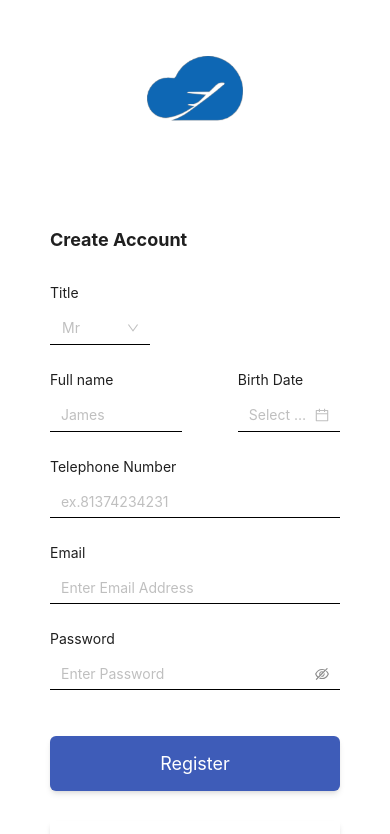
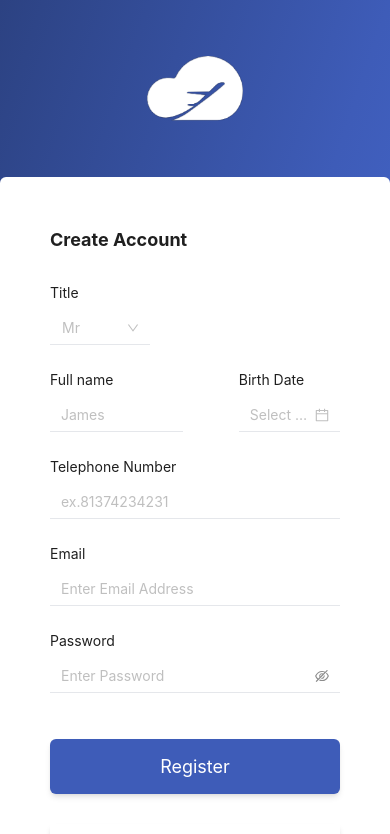
Before and after one commit to Travelwind-BA4/FE-Travelwind, a React (Create React App) app: page /register in a window 390 px wide. Shown: the top 834 px of the page. Built offline with nearby package versions, Linux system fonts and the light colour scheme; grey boxes are pictures that could not be loaded.

Commit message:
fix validation

```diff
--- a/src/assets/images/logo/index.js
+++ b/src/assets/images/logo/index.js
@@ -1,5 +1,6 @@
 import logo_blue from "./logo_blue.png";
 import logo_white from "./logo_white.png";
 import logo_mini from "./Travelwind-mini-blue.png";
+import logo_mini_white from "./Travelwind-white-mini.png"
 
-export { logo_blue, logo_white, logo_mini };
+export { logo_blue, logo_white, logo_mini, logo_mini_white };
--- a/src/components/Profil/ChangePass.jsx
+++ b/src/components/Profil/ChangePass.jsx
@@ -2,17 +2,10 @@ import { Form, Input } from 'antd';
 import React from 'react';
 import { useState } from 'react';
 import { VscKey } from 'react-icons/vsc';
-import usePass from '../../services/api/usePass';
+import useUsers from '../../services/api/useUsers';
 
 const ChangePass = () => {
-  const { changePass } = usePass();
-  const user = JSON.parse(localStorage.getItem('user'));
-  const fullName = user.fullName;
-  const email = user.email;
-  const telephone = user.telephone;
-  const birthDate = user.telephone;
-  const gender = user.gender;
-
+  const { ChangePassword } = useUsers();
   const onFinish = (values) => {
     console.log('Success:', values);
   };
@@ -20,11 +13,9 @@ const ChangePass = () => {
     console.log('Failed:', errorInfo);
   };
 
-  const handleChange = (values) => {
-    const password = values.password;
-    console.log("Data", password)
-    console.log(user);
-    changePass({ fullName, email, password, telephone, birthDate, gender })
+  const handleChange = (value) => {
+    // const password = value.password;
+    ChangePassword(value)
 
   }
   return (
--- a/src/pages/Loginpage.jsx
+++ b/src/pages/Loginpage.jsx
@@ -1,17 +1,19 @@
 import React from "react";
 import { logo_white, logo_mini } from "../assets/images/logo/index";
 import { useNavigate } from "react-router-dom";
-import { Form, Input } from "antd";
-import useAuth from "../services/api/useAuth";
+import { Form, Input, Alert } from "antd";
+import useUsers from "../services/api/useUsers";
 
 const Loginpage = () => {
+  <Alert message="Success Text" type="success" />
   const navigate = useNavigate();
-  const { postLogin } = useAuth();
+  const { postLogin } = useUsers();
 
   const Auth = (val) => {
     console.log(val)
     postLogin(val);
   }
+
 
   return (
     <div className=" sm:bg-gradient-to-br from-[#2c4282] via-[#3e5cb8] to-[#4a6fde]">
@@ -43,7 +45,10 @@ const Loginpage = () => {
                     required: true,
                     message: "Please input your Email!"
                   },
+                  { whitespace: true },
+                  { type: "email" }
                 ]}
+                hasFeedback
                 className="email-label text-[#59595b] text-[0.875rem] font-normal block border-b border-gray-400"
               >
                 <Input placeholder="Enter Email Address" bordered={false} />
@@ -57,7 +62,9 @@ const Loginpage = () => {
                     required: true,
                     message: "Please input your Password!"
                   },
+                  { min: 8 }
                 ]}
+                hasFeedback
                 className="email-label text-[#59595b] text-[0.875rem] font-normal block border-b border-gray-400"
               >
                 <Input.Password placeholder="Enter Password" bordered={false}/>
@@ -72,47 +79,6 @@ const Loginpage = () => {
                 <span className="text-[18px] leading-[25px] font-bold ml-1">Log in with Google</span>
               </button>
             </Form>
-            {/* <form className="login-form" onSubmit={Auth}>
-              <h1 className="mb-[30px] text-[18px] leading-[25px] font-bold">Login</h1>
-
-              <div className="email-form mb-[20px]">
-                <label className="email-label text-[#59595b] text-[0.875rem] font-normal block">Email</label>
-                <div className="email-control box-border clear-both text-base relative text-left">
-                  <input
-                    type="email"
-                    placeholder="james@gmail.com"
-                    value={email}
-                    onChange={(e) => setEmail(e.target.value)}
-                    className="pl-0 bg-transparent rounded-none border-b border-solid border-[#dedede] text-[#59595b] shadow-none h-[32px] text-[14px] leading-[20px] font-normal w-full max-w-full inline-flex items-center relative align-top active:outline-none focus:outline-none"
-                  />
-                </div>
-              </div>
-
-              <div className="password-form mb-[50px]">
-                <label className="password-label text-[#59595b] text-[0.875rem] font-normal block">Password</label>
-                <div className="password-control box-border clear-both text-base relative text-left">
-                  <input
-                    type={showPass ? "text" : "password"}
-                    placeholder="Password"
-                    value={password}
-                    onChange={(e) => setPasword(e.target.value)}
-                    className="pl-0 bg-transparent rounded-none border-b border-solid border-[#dedede] text-[#59595b] shadow-none h-[32px] text-[14px] leading-[20px] font-normal w-full max-w-full inline-flex items-center relative align-top active:outline-none focus:outline-none"
-                  />
-                  <div onClick={() => setShowPass(!showPass)} className="pointer-events-auto cursor-pointer right-0 h-[32px] text-[#dbdbdb] absolute top-0 w-[32px] z-[4] inline-flex items-center justify-center align-[-0.125em]">
-                    {showPass ? <FaRegEye /> : <FaRegEyeSlash />}
-                  </div>
-                </div>
-              </div>
-
-              <button type="submit" className="button-signup p-[15px_25px] text-[18px] leading-[25px] border-none rounded-md flex w-full bg-[#3e5cb8] text-white shadow-md mb-[20px] font-bold touch-manipulation transition-shadow duration-[0.25s] will-change-[box-shadow] relative cursor-pointer justify-center text-center whitespace-nowrap items-center align-top hover:shadow-none hover:bg-[#3855aa]">
-                <span className="text-[18px] leading-[25px] font-normal">Log In</span>
-              </button>
-
-              <button className="button-google p-[15px_25px] text-[18px] leading-[25px] border-none flex w-full shadow-md mt-[30px] font-bold touch-manipulation transition-shadow duration-[.25s] will-change-[box-shadow] relative text-[#9a9a9d] cursor-pointer justify-center text-center whitespace-nowrap bg-white items-center align-top hover:shadow-sm hover:text-[#59595b]">
-                <img src="https://cdn.airpaz.com/nuxt/8584e352a276fbbc255e780a7b081934.svg" alt="" className="icon-google w-[20px] mr-[5px] h-[1.5em] relative inline-flex items-center justify-center align-[-0.125em]" />
-                <span className="text-[18px] leading-[25px] font-bold ml-1">Log in with Google</span>
-              </button>
-            </form> */}
           </div>
           <div className="sm:bg-[#f7f7f7] border-b-0 border-r-0 border-l-0 p-[30px] rounded-b-md text-[#59595b] block text-center">
             <p className="text-[14px] leading-[20px] font-normal">
--- a/src/pages/Registerpage.jsx
+++ b/src/pages/Registerpage.jsx
@@ -1,8 +1,8 @@
 import React from "react";
-import { logo_white, logo_mini } from "../assets/images/logo/index";
-import { Select, DatePicker, Form, Input } from "antd";
+import { logo_white, logo_mini, logo_mini_white } from "../assets/images/logo/index";
+import { Select, DatePicker, Form, Input, message } from "antd";
 import { useNavigate } from "react-router-dom";
-import useAuth from "../services/api/useAuth";
+import useUsers from "../services/api/useUsers";
 
 const Registerpage = () => {
   const navigate = useNavigate();
@@ -17,7 +17,7 @@ const Registerpage = () => {
     },
   ];
 
-  const { postRegister } = useAuth();
+  const { postRegister } = useUsers();
 
   const handleRegister = async (value) => {
     postRegister(value);
@@ -25,11 +25,11 @@ const Registerpage = () => {
   }
 
   return (
-    <div className="sm:bg-gradient-to-br from-[#2c4282] via-[#3e5cb8] to-[#4a6fde]">
+    <div className="sm:bg-gradient-to-br from-[#2c4282] via-[#3e5cb8] to-[#4a6fde] bg-gradient-to-br from-[#2c4282] via-[#3e5cb8] to-[#4a6fde]">
       <div className="wrapper-form-login flex flex-col items-center min-h-[100vh] container mx-auto m-auto">
         <a onClick={() => navigate("/")} className="cursor-pointer no-underline sm:m-auto sm:pt-10 mt-14">
           <img className="w-64 hidden sm:block" src={logo_white} alt="" />
-          <img className="w-24 sm:hidden" src={logo_mini} alt="" />
+          <img className="w-24 sm:hidden" src={logo_mini_white} alt="" />
         </a>
         <div className="login-form-box sm:w-[590px] w-auto overflow-hidden text-base rounded-md mx-auto my-14">
           <div className="panel-1 p-[50px_50px_20px_50px] bg-white text-[#59595b] relative block">
@@ -49,12 +49,19 @@ const Registerpage = () => {
               <Form.Item
               label="Title"
               name="gender"
-              style={{ borderBottom: "1px solid black", width: "100px" }}
+              className="border-b w-[100px]"
+              rules={[
+                {
+                  required: true,
+                  message: "Please select your tittle"
+                }
+              ]}
+              hasFeedback
+              // style={{ borderBottom: "1px solid black", width: "100px" }}
               >
                 <Select
                 placeholder="Mr"
                 bordered={false}
-                style={{ width: "100px", padding: "0" }}
                 options={dataGender}
                 />
               </Form.Item>
@@ -68,9 +75,16 @@ const Registerpage = () => {
                       required: true,
                       message: "Please input your Full name"
                     },
+                    {
+                      whitespace: true,
+                      message: "can not empty"
+                    },
+                    { min: 5 ,
+                      message:"Must be at least 5 characters"
+                    }
                   ]}
-                  style={{ borderBottom: "1px solid black" }}
-                  className="rounded-none"
+                  hasFeedback
+                  className="border-b rounded-none"
                   >
                     <Input placeholder="James" bordered={false}/>
                   </Form.Item>
@@ -78,7 +92,14 @@ const Registerpage = () => {
                   <Form.Item
                   label="Birth Date"
                   name="birthDate"
-                  style={{ borderBottom: "1px solid black" }} className="rounded-none"
+                  className="rounded-none border-b"
+                  rules={[
+                    {
+                      required: true,
+                      message: "Please input your birth date"
+                    }
+                  ]}
+                  hasFeedback
                   >
                     <DatePicker
                     format={"YYYY/MM/DD"} bordered={false} picker="date"
@@ -89,40 +110,48 @@ const Registerpage = () => {
               <Form.Item
               label="Telephone Number"
               name="telephone"
+              className="border-b rounded-none"
               rules={[
                 {
                   required: true,
                   message: "Please input your Telephone"
                 },
               ]}
+              hasFeedback
               >
-                <Input placeholder="ex.81374234231" bordered={false} style={{ borderBottom: "1px solid black" }} className="rounded-none"/>
+                <Input placeholder="ex.81374234231" bordered={false} />
               </Form.Item>
 
               <Form.Item
               label="Email"
               name="email"
+              className="border-b rounded-none"
               rules={[
                 {
                   required: true,
                   message: "Please input your Email Address"
                 },
+                { type: "email" }
               ]}
+              hasFeedback
               >
-                <Input placeholder="Enter Email Address" bordered={false} style={{ borderBottom: "1px solid black" }} className="rounded-none"/>
+                <Input placeholder="Enter Email Address" bordered={false}/>
               </Form.Item>
 
               <Form.Item
               label="Password"
               name="password"
+              className="border-b rounded-none"
               rules={[
                 {
                   required: true,
                   message: "Please input your Password"
                 },
+                { min: 8 }
               ]}
+              hasFeedback
               >
-                <Input.Password style={{ borderBottom: "1px solid black" }} className="rounded-none" placeholder="Enter Password" bordered={false}/>
+                <Input.Password placeholder="Enter Password" bordered={false}/>
               </Form.Item>
               <br></br>
               <button type="submit" className="button-signup p-[15px_25px] text-[18px] leading-[25px] border-none rounded-md flex w-full bg-[#3e5cb8] text-white shadow-md mb-[20px] font-bold touch-manipulation transition-shadow duration-[0.25s] will-change-[box-shadow] relative cursor-pointer justify-center text-center whitespace-nowrap items-center align-top hover:shadow-none hover:bg-[#3855aa]">
@@ -144,6 +173,17 @@ const Registerpage = () => {
                   </span>
                 </p>
               </div>
+
+              <div className="sm:bg-[#f7f7f7] border-b-0 border-r-0 border-l-0 p-[30px] rounded-b-md text-[#59595b] block text-center">
+            <p className="text-[14px] leading-[20px] font-normal">
+              Already an Airsanz member?{" "}
+              <span className="ml-[3px]">
+                <a onClick={() => navigate("/login")} className="cursor-pointer text-[#59595b] font-bold">
+                  Login
+                </a>
+              </span>
+            </p>
+          </div>
 
             </Form>
             {/* <form className="login-form" onSubmit={handleRegister}>
@@ -263,16 +303,7 @@ const Registerpage = () => {
               </div>
             </form> */}
           </div>
-          <div className="sm:bg-[#f7f7f7] border-b-0 border-r-0 border-l-0 p-[30px] rounded-b-md text-[#59595b] block text-center">
-            <p className="text-[14px] leading-[20px] font-normal">
-              Already an Airsanz member?{" "}
-              <span className="ml-[3px]">
-                <a onClick={() => navigate("/login")} className="cursor-pointer text-[#59595b] font-bold">
-                  Login
-                </a>
-              </span>
-            </p>
-          </div>
+
         </div>
       </div>
     </div>
--- a/src/services/api/useAuth.jsx
+++ b/src/services/api/useUsers.jsx
@@ -3,8 +3,9 @@ import { useCallback, useState } from "react";
 import { useNavigate } from "react-router-dom";
 import timeConverter from "../../utils/timeConverter";
 
-const useAuth = () => {
+const useUsers = () => {
     const navigate = useNavigate();
+    const [msgError, setMsgError] = useState(false)
     const postLogin = useCallback(async (value) => {
         try {
             await axios.post(`https://api-flight.up.railway.app/user/sign-in`, {
@@ -16,7 +17,10 @@ const useAuth = () => {
         navigate('/');
     });
         } catch (error) {
-            console.log(error)
+            console.log(error.response.status);
+            if(error.response.status == 401) {
+                alert("User not found , Please check your email and password again!")
+            }
         }
     });
 
@@ -40,7 +44,29 @@ const useAuth = () => {
         }
     })
 
-    return { postLogin, postRegister };
+    const ChangePassword = useCallback(async (value) => {
+        try {
+            const user = JSON.parse(localStorage.getItem('user'));
+            const token = JSON.parse(localStorage.getItem('token'));
+            // console.log(token);
+            const config = { headers: `Bearer ${token}` }
+            const payload = {
+                fullName : user.fullName,
+                email: user.email,
+                password: value.password,
+                telephone: user.telephone,
+                birthDate: user.birthDate,
+                gender: user.gender,
+                rolesId: 2,
+            }
+            console.log(payload)
+            await axios.put(`https://api-flight.up.railway.app/user/update/${user.fullName}`, payload, config )
+        } catch (error) {
+            console.log("error");
+        }
+    })
+
+    return { postLogin, msgError, postRegister, ChangePassword };
 }
 
-export default useAuth;
+export default useUsers;
```
Also changed, not shown: src/assets/images/logo/Travelwind-white-mini.png (added).
